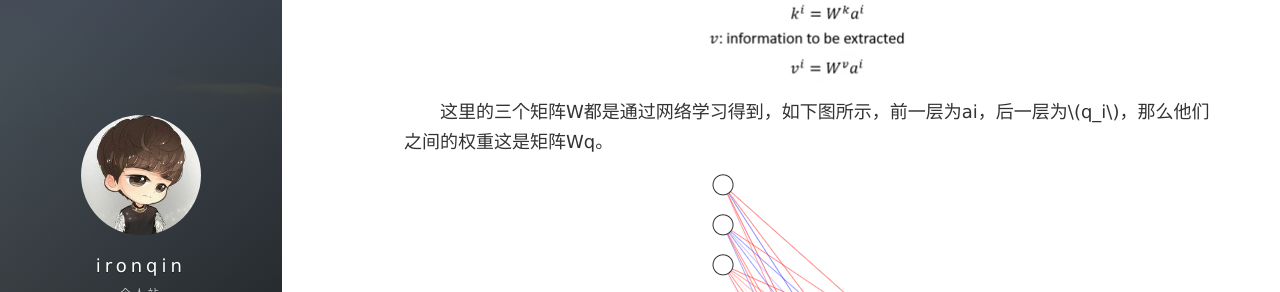
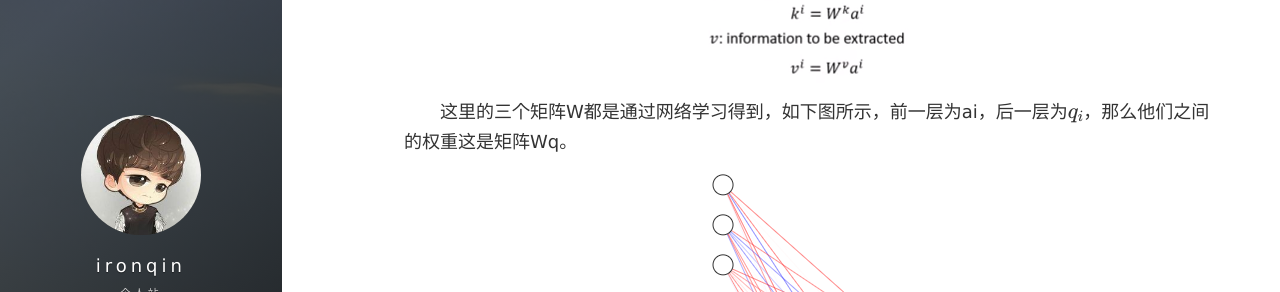
Before and after one commit to qwbjtu2015/ironqin.github.io, a Jekyll site: the page built from _posts/2019-10-31-introduction_to_transformer.md, in a window 1280 px wide and 900 px high, scrolled down 1519 px. Shown: the part 163-455 px from the top of the window. Built offline with Jekyll 4.4.1, drawn with Linux system fonts in a browser that asks for light colours; nearby versions of some CDN libraries; formulas are drawn with MathJax 3; comment, search, counter and statistics services are not loaded; some of the changed lines change nothing that is shown.

Commit message:
add LateX support

```diff
--- a/_config.yml
+++ b/_config.yml
@@ -38,16 +38,6 @@
     host: auto
 
 
-# 《----------------- 上面的信息修改成你自己的 ---------------------------》
-#
-#
-#  _post/ 下的文章更换成你自己的文章
-#  帮忙star一下，感谢~😆 地址： https://github.com/leopardpan/leopardpan.github.io
-#
-#
-# 《--------------- 下面的信息可以自行选择是否修改 ------------------------》
-
-
 permalink: /:year/:month/:title/
 # Format
 highlighter: rouge
@@ -72,3 +62,6 @@
 gems: [jekyll-paginate,jekyll-sitemap]
 paginate: 20
 paginate_path: "page/:num/"
+
+# add Latex support
+markdown: kramdown
--- a/_includes/head.html
+++ b/_includes/head.html
@@ -25,6 +25,17 @@
   <link rel="alternate" type="application/rss+xml" title="{{ site.title }}" href="{{ "/feed.xml" | prepend: site.baseurl | prepend: site.url }}">
 
   <meta name="google-site-verification" content="1-1ZlHoRvM0T2FqPbW2S-qLgYXN6rsn52kErlMPd_gw" />
+
+  <!-- 支持Latex数学公式 -->
+  <script src="https://cdn.mathjax.org/mathjax/latest/MathJax.js?config=TeX-AMS-MML_HTMLorMML" type="text/javascript"></script>
+  <script type="text/x-mathjax-config">
+        MathJax.Hub.Config({
+            tex2jax: {
+            skipTags: ['script', 'noscript', 'style', 'textarea', 'pre'],
+            inlineMath: [['$','$']]
+            }
+        });
+  </script>
 
 <!-- 站点统计 -->
   <script
--- a/_posts/2019-10-31-introduction_to_transformer.md
+++ b/_posts/2019-10-31-introduction_to_transformer.md
@@ -36,7 +36,7 @@
 
 ![Fig4 ](/images/posts/paper/transformer-fig4.png)
 
-&emsp;&emsp;这里的三个矩阵W都是通过网络学习得到，如下图所示，前一层为ai，后一层为$$q_i$$，那么他们之间的权重这是矩阵Wq。
+&emsp;&emsp;这里的三个矩阵W都是通过网络学习得到，如下图所示，前一层为ai，后一层为$q_i$，那么他们之间的权重这是矩阵Wq。
 
 ![Fig5 ](/images/posts/paper/transformer-fig5.png)
 
```
